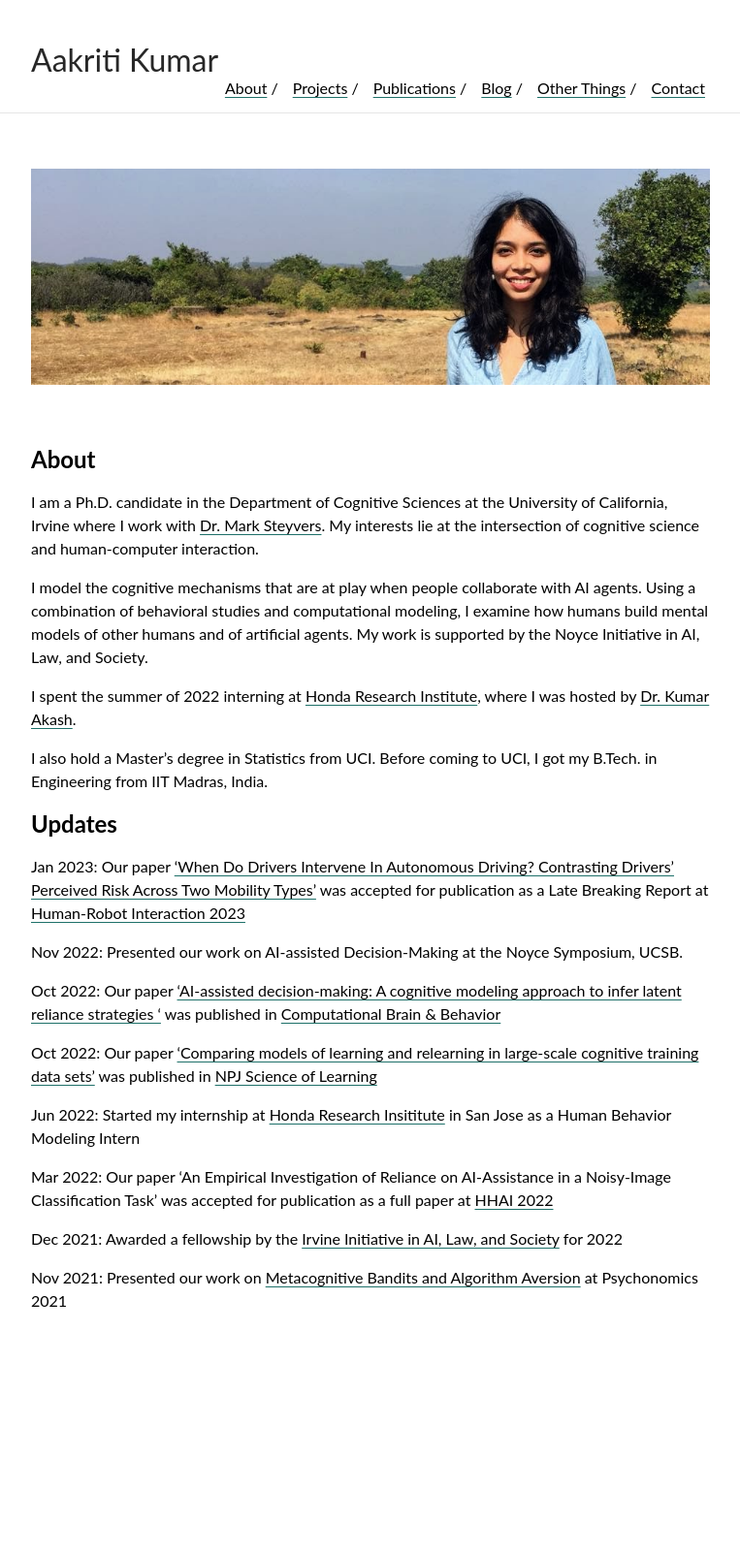
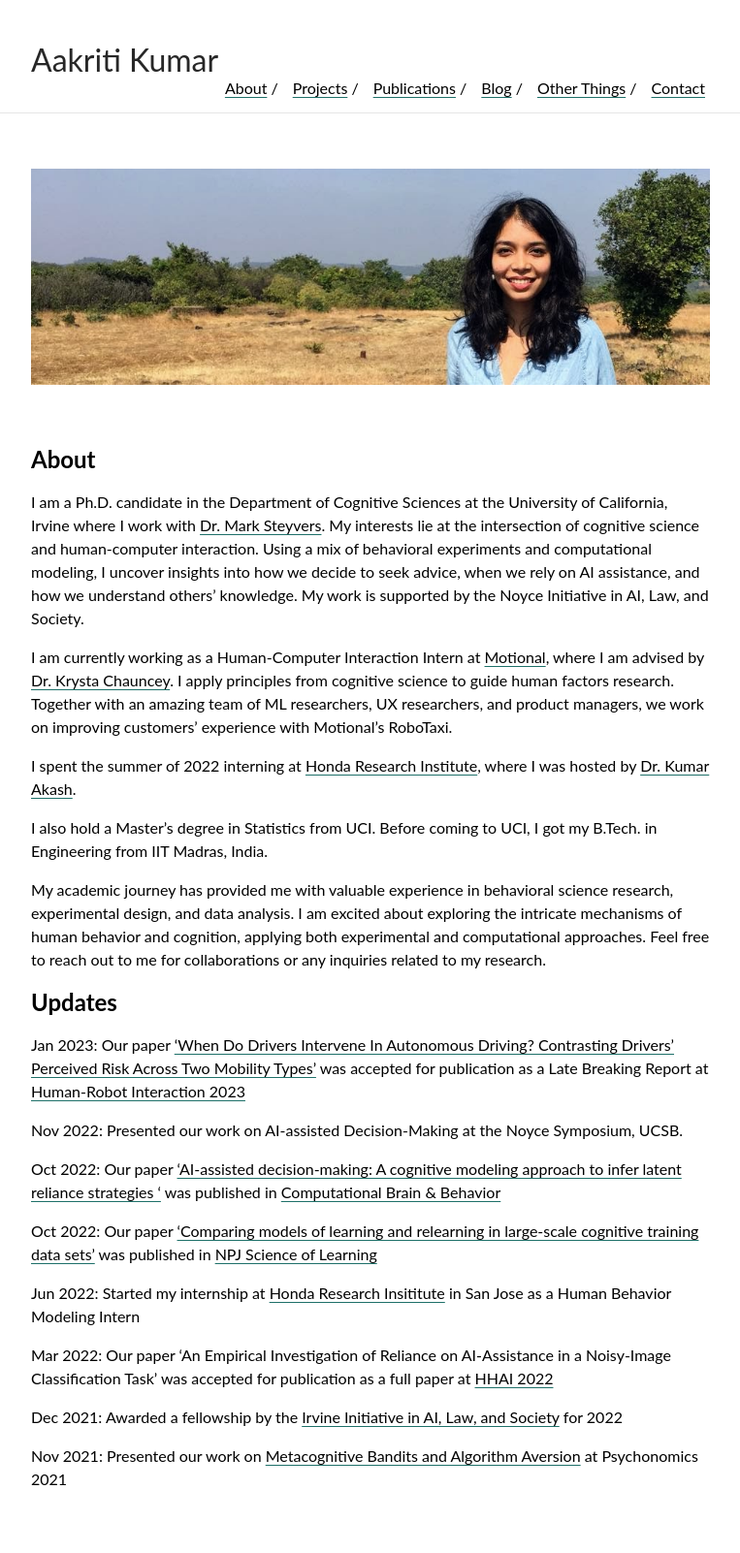
Before and after one commit to aakriti1kumar/aakriti1kumar.github.io, a Jekyll site: the page built from index.md, in a window 1280 px wide. Shown: the whole page at 97% size, without its empty margins (258-1021 px from the left). Built offline with Jekyll 4.4.1, drawn with Linux system fonts in a browser that asks for light colours; our own code applies the rules of GitHub Pages for plain Markdown files; before the commit the page ends 1418 px from its top, so only the background shows below that.

Commit message:
Update index.md

```diff
--- a/index.md
+++ b/index.md
@@ -5,13 +5,17 @@
 
 ## About
 
-I am a Ph.D. candidate in the Department of Cognitive Sciences at the University of California, Irvine where I work with [Dr. Mark Steyvers](https://steyvers.socsci.uci.edu/). My interests lie at the intersection of cognitive science and human-computer interaction.
+I am a Ph.D. candidate in the Department of Cognitive Sciences at the University of California, Irvine where I work with [Dr. Mark Steyvers](https://steyvers.socsci.uci.edu/). My interests lie at the intersection of cognitive science and human-computer interaction. Using a mix of behavioral experiments and computational modeling, I uncover insights into how we decide to seek advice, when we rely on AI assistance, and how we understand others' knowledge. My work is supported by the Noyce Initiative in AI, Law, and Society.
 
-I model the cognitive mechanisms that are at play when people collaborate with AI agents. Using a combination of behavioral studies and computational modeling, I examine how humans build mental models of other humans and of artificial agents. My work is supported by the Noyce Initiative in AI, Law, and Society.
+I am currently working as a Human-Computer Interaction Intern at [Motional](https://motional.com/), where I am advised by [Dr. Krysta Chauncey](https://www.linkedin.com/in/krysta-chauncey). I apply principles from cognitive science to guide human factors research. Together with an amazing team of ML researchers, UX researchers, and product managers, we work on improving customers' experience with Motional's RoboTaxi.
 
 I spent the summer of 2022 interning at [Honda Research Institute](https://usa.honda-ri.com/), where I was hosted by [Dr. Kumar Akash](https://scholar.google.com/citations?user=03uSPzAAAAAJ&hl=en).
 
 I also hold a Master's degree in Statistics from UCI. Before coming to UCI, I got my B.Tech. in Engineering from IIT Madras, India.
+
+My academic journey has provided me with valuable experience in behavioral science research, experimental design, and data analysis. I am excited about exploring the intricate mechanisms of human behavior and cognition, applying both experimental and computational approaches. Feel free to reach out to me for collaborations or any inquiries related to my research.
+
+
 
 
 ## Updates
```
